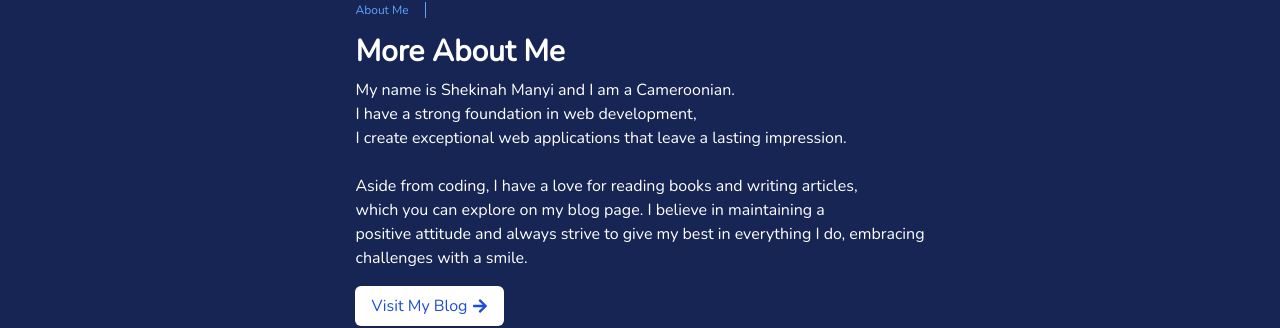
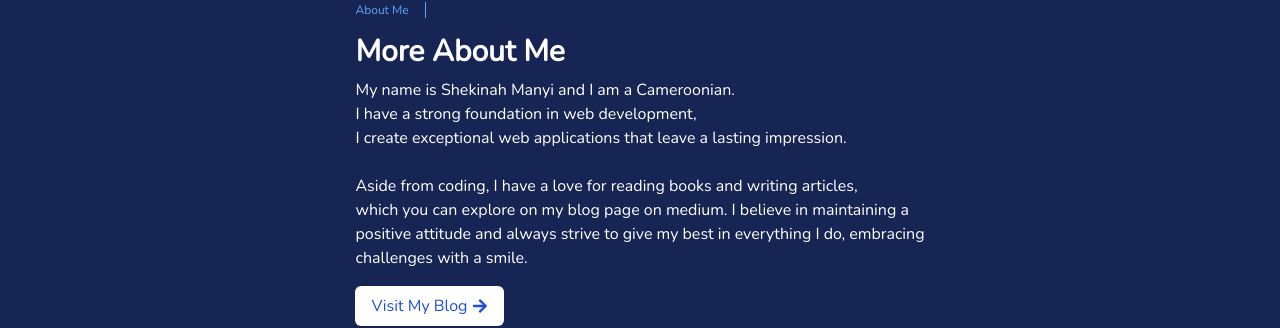
Before and after one commit to shekinahmanyi/portfolio-website2, a React (Create React App) app in the folder portfolio-site/: page /about in a window 1280 px wide. Shown: the part 236-564 px from the top of the page. Built offline with nearby package versions, Linux system fonts and the light colour scheme.

Commit message:
Deleted the blog page and updated the about

```diff
--- a/portfolio-site/src/pages/About.jsx
+++ b/portfolio-site/src/pages/About.jsx
@@ -1,8 +1,9 @@
 import React from "react";
 import { FaArrowRight } from "react-icons/fa";
-import { Link } from "react-router-dom";
 
 function About() {
+  const blogUrl = "https://medium.com/@shekinahmanyi";
+
   return (
     <div className="bg-blue-950 min-h-screen flex items-center justify-center">
       <div className="font-nunito p-8">
@@ -20,19 +21,21 @@ function About() {
           I create exceptional web applications that leave a lasting impression.
           <br />
           <br />
-          Aside from coding, I have a love for reading books and writing articles,
+          Aside from coding, I have a love for reading books and writing
+          articles,
           <br />
-          which you can explore on my blog page. I believe in maintaining a
+          which you can explore on my blog page on medium. I believe in maintaining a
           <br />
-          positive attitude and always strive to give my best in everything I do, embracing
+          positive attitude and always strive to give my best in everything I
+          do, embracing
           <br />
           challenges with a smile.
         </p>
-        <Link to="/blog">
+        <a href={blogUrl} target="_blank" rel="noopener noreferrer">
           <button className="bg-white text-blue-700 px-4 py-2 rounded-md flex items-center mt-4">
             Visit My Blog <FaArrowRight className="ml-1" />
           </button>
-        </Link>
+        </a>
       </div>
     </div>
   );
--- a/portfolio-site/src/pages/Blog.jsx
+++ /dev/null
@@ -1,11 +0,0 @@
-import React from 'react'
-
-function Blog() {
-  return (
-    <div>
-
-    </div>
-  )
-}
-
-export default Blog
```
